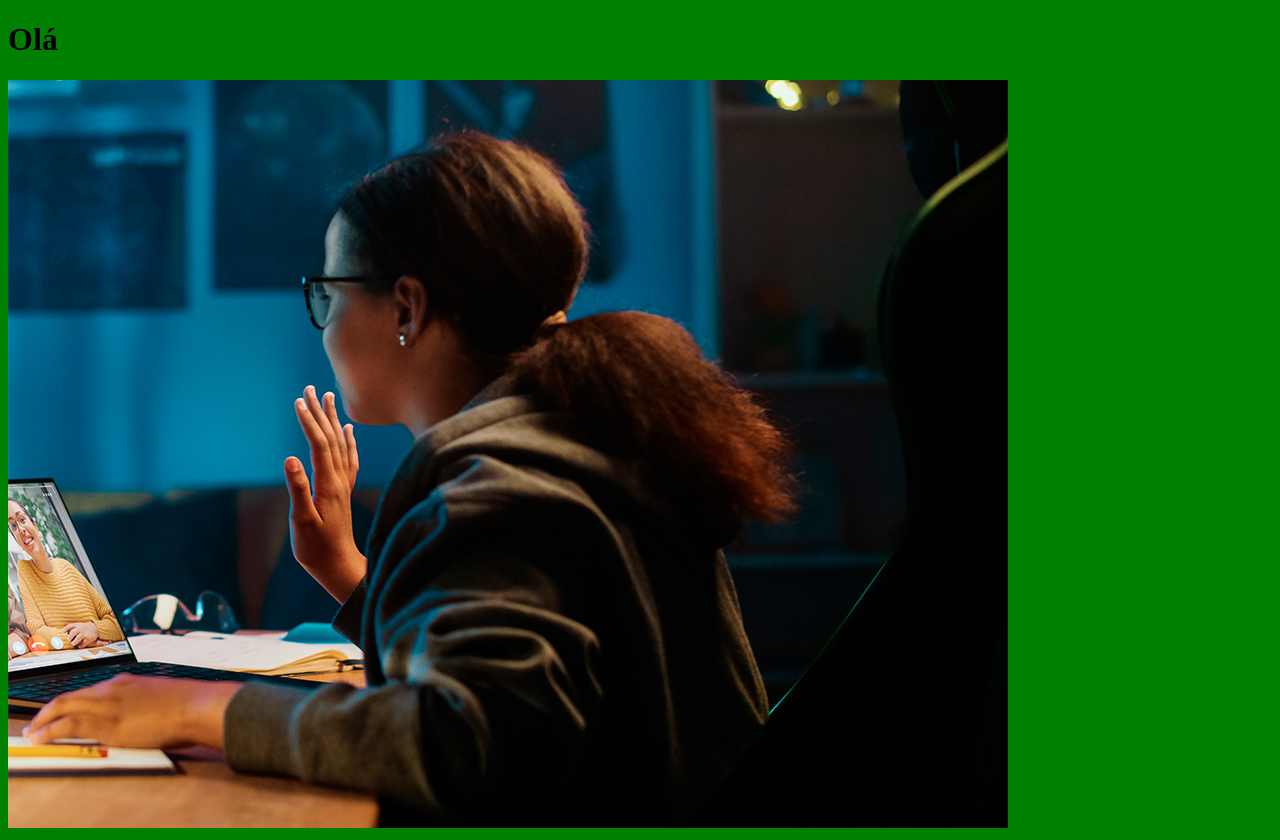
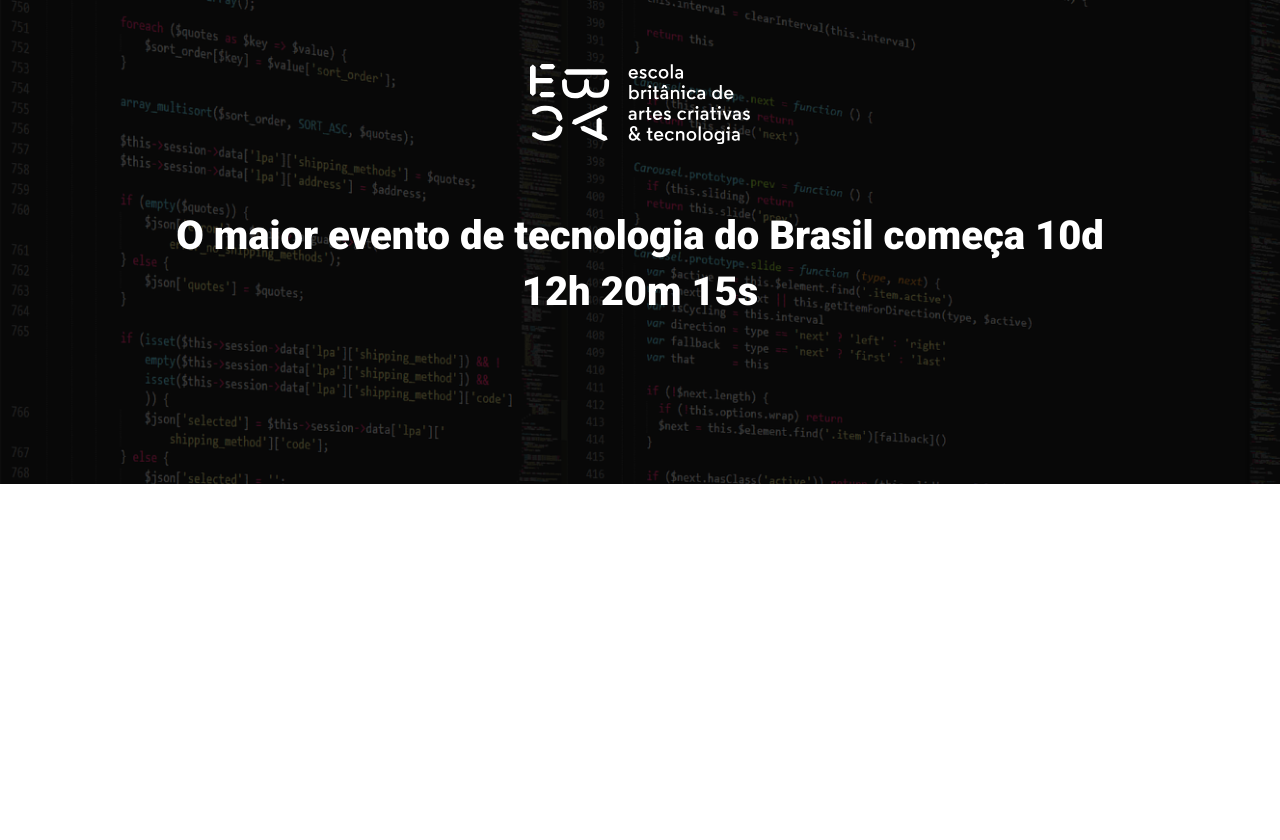
Before and after one commit to ThiagoLopesSantos/aula_ebac_tech_talks, a website built with Parcel: page src/index.html in a window 1280 px wide. After the commit the page ends 800 px from the top, so only its background shows below. Built offline with nearby package versions, Linux system fonts and the light colour scheme.

Commit message:
criando o hero

```diff
--- a/package.json
+++ b/package.json
@@ -3,7 +3,7 @@
   "version": "1.0.0",
   "description": "",
   "scripts": {
-    "dev": "parcel src/index.html src/styles/main.scss src/scripts/main.js",
+    "dev": "parcel src/index.html src/styles/*.scss src/scripts/main.js",
     "test": "echo \"Error: no test specified\" && exit 1"
   },
   "keywords": [],
--- a/src/index.html
+++ b/src/index.html
@@ -3,12 +3,22 @@
 <head>
     <meta charset="UTF-8">
     <meta name="viewport" content="width=device-width, initial-scale=1.0">
-    <title>Document</title>
+    <title>EBAC Tech Talks</title>
+    <link rel="preconnect" href="https://fonts.googleapis.com">
+    <link rel="preconnect" href="https://fonts.gstatic.com" crossorigin>
+    <link href="https://fonts.googleapis.com/css2?family=Roboto:ital,wght@0,100;0,300;0,400;0,500;0,700;0,900;1,100;1,300;1,400;1,500;1,700;1,900&display=swap" rel="stylesheet">
     <link rel="stylesheet" href="styles/main.scss">
 </head>
 <body>
-    <h1>Olá</h1>
-    <img src="./images/backend.png" alt="">
+    <header class="hero">
+        <div class="container">
+            <img class="hero__logo" src="./images/ebac_logo.svg" alt="EBAC">
+            <div class="overlay"></div>
+            <p class="hero__text">
+                O maior evento de tecnologia do Brasil começa 10d 12h 20m 15s
+            </p>
+        </div>
+    </header>
     <script src="./scripts/main.js"></script>
 </body>
 </html>
--- /dev/null
+++ b/src/styles/_hero.scss
@@ -0,0 +1,52 @@
+.hero {
+    padding-top: 64px;
+    padding-bottom: 100px;
+    background-image: url(../images/fundo.png);
+    background-repeat: no-repeat;
+    background-size: cover;
+    position: relative;
+
+    .container {
+        position: relative;
+    }
+
+    &::before {
+        position: absolute;
+        top: 0;
+        left: 0;
+        width: 100%;
+        height: 100%;
+        background-color: #000;
+        content: "";
+        opacity: 0.7;
+    }
+
+    &__text {
+        margin-top: 64px;
+        margin-bottom: 64px;
+        font-size: 40px;
+        line-height: 56px;
+        font-weight: 800;
+        text-align: center;
+    }
+
+    &__logo {
+        display: block;
+        margin: 0 auto;
+        height: 80px;
+    }
+
+    @media (max-width: 640px) {
+        padding: 40px 0;
+
+        &__logo {
+            height: 40px;
+        }
+
+        &__text {
+            font-size: 22px;
+            line-height: 24px;
+            margin: 24px 0;
+        }
+    }
+}
--- a/src/styles/main.scss
+++ b/src/styles/main.scss
@@ -1,3 +1,23 @@
-body {
-    background-color: green;
+@use "hero";
+
+* {
+    margin: 0;
+    padding: 0;
+    box-sizing: border-box;
+    font-family: Roboto, sans-serif;
+    color: #fff;
+
 }
+
+.container {
+    max-width: 960px;
+    width: 100%;
+    margin: 0 auto;
+
+    @media (max-width: 640px) {
+        max-width: 80%;
+    }
+    @media (max-width: 1024px) {
+        max-width: 90%;
+    }
+}
```
